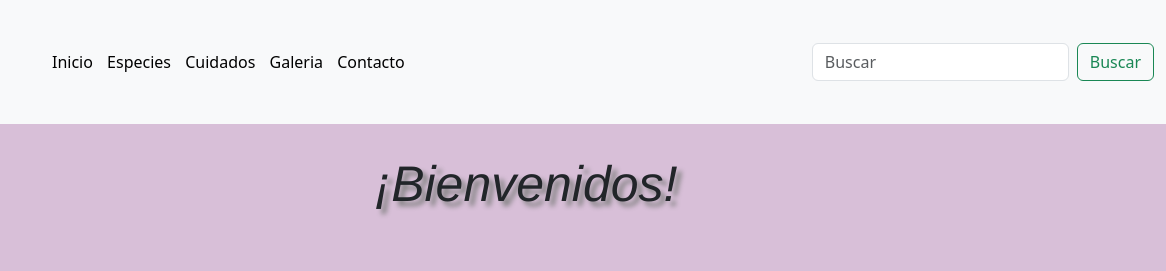
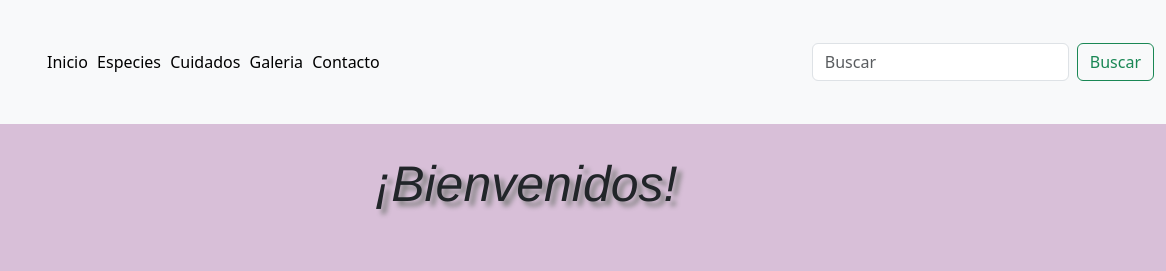
Before and after one commit to CamilaBorelli/suculentiando, a plain HTML site: page index.html in a window 1280 px wide. Shown: the top 271 px of the page, 114-1280 px from the left. Drawn offline with nearby package versions, Linux system fonts and the light colour scheme.

Commit message:
modifique el nav

```diff
--- a/css/style.css
+++ b/css/style.css
@@ -25,7 +25,7 @@
 }
 
 .nav-item {
-    margin-left: 10px;
+    margin-left: 5px;
 }
 
 .carousel-inner {
```
